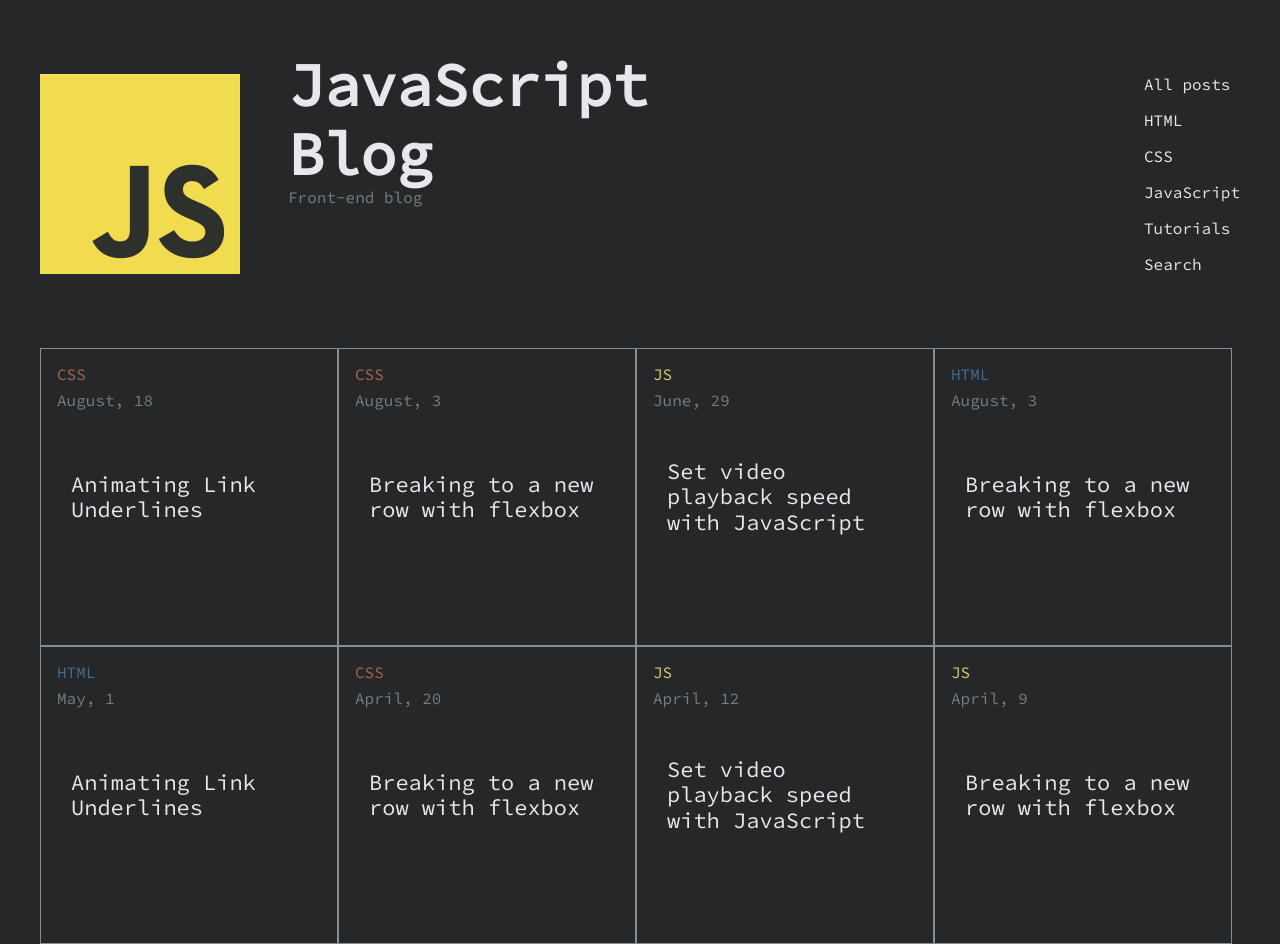
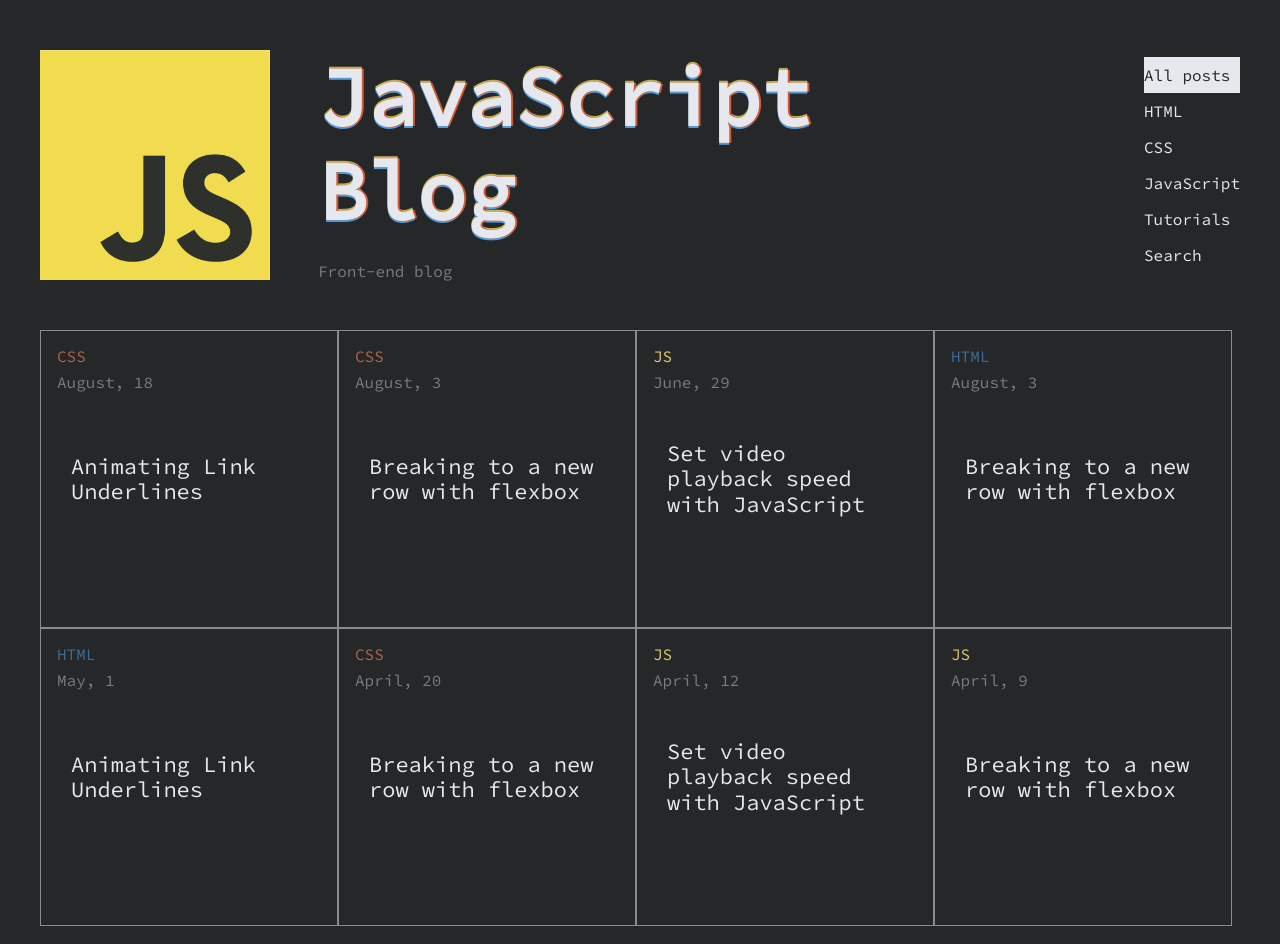
Before and after one commit to BarkhatovAndrew/black-blog, a Vue app: page / in a window 1280 px wide. Built offline with nearby package versions, Linux system fonts and the light colour scheme; data requests are answered from the project's data file.

Commit message:
fix styles

```diff
--- a/src/assets/variables.css
+++ b/src/assets/variables.css
@@ -1,6 +1,8 @@
 :root {
 	--bg-color: #252728;
+	--bg-color-inverted: #e6e8ed;
 	--text-color: #e6e8ed;
+	--text-color-inverted: #252728;
 	--text-secondary-color: #747e84;
 	--border-article-color: #848d96;
 }
--- a/src/components/ArticleItem.vue
+++ b/src/components/ArticleItem.vue
@@ -24,6 +24,7 @@ const color = computed(() => tagColorMap[props.article.tag! as TagType])
 
 <style scoped>
 .article-item {
+  cursor: pointer;
   position: relative;
   border: 1px solid var(--border-article-color);
   width: 298px;
@@ -32,6 +33,13 @@ const color = computed(() => tagColorMap[props.article.tag! as TagType])
   align-items: center;
   justify-content: center;
   padding: 30px;
+  transition: scale 150ms;
+}
+
+.article-item:hover {
+  scale: 1.02;
+  z-index: 1;
+  background: var(--bg-color);
 }
 
 .info {
--- a/src/components/Header.vue
+++ b/src/components/Header.vue
@@ -7,12 +7,12 @@
     </div>
     <nav>
       <ul class="nav-list">
-        <li>All posts</li>
-        <li>HTML</li>
-        <li>CSS</li>
-        <li>JavaScript</li>
-        <li>Tutorials</li>
-        <li>Search</li>
+        <li class="menu-item active">All posts</li>
+        <li class="menu-item">HTML</li>
+        <li class="menu-item">CSS</li>
+        <li class="menu-item">JavaScript</li>
+        <li class="menu-item">Tutorials</li>
+        <li class="menu-item">Search</li>
       </ul>
     </nav>
   </header>
@@ -26,17 +26,18 @@
   justify-content: space-between;
   padding: 50px 0;
   align-items: center;
+  height: 330px;
 }
 
 .header-img {
-  width: 200px;
-  height: 200px;
+  height: 100%;
 }
 
 .header-title {
   width: 300px;
-  font-size: 60px;
+  font-size: 82px;
   margin: 0;
+  text-shadow: 2px 0 0 #ce5937, 0 2px 0 #5599d4, 0 -2px 0 #c4ad51;
 }
 
 .header-subtitle {
@@ -59,4 +60,19 @@
   list-style: none;
   line-height: 36px;
 }
+
+.menu-item {
+  cursor: pointer;
+}
+
+.menu-item:hover {
+  background: var(--bg-color-inverted);
+  color: var(--text-color-inverted);
+}
+
+.active {
+  cursor: default;
+  background: var(--bg-color-inverted);
+  color: var(--text-color-inverted);
+}
 </style>
```
